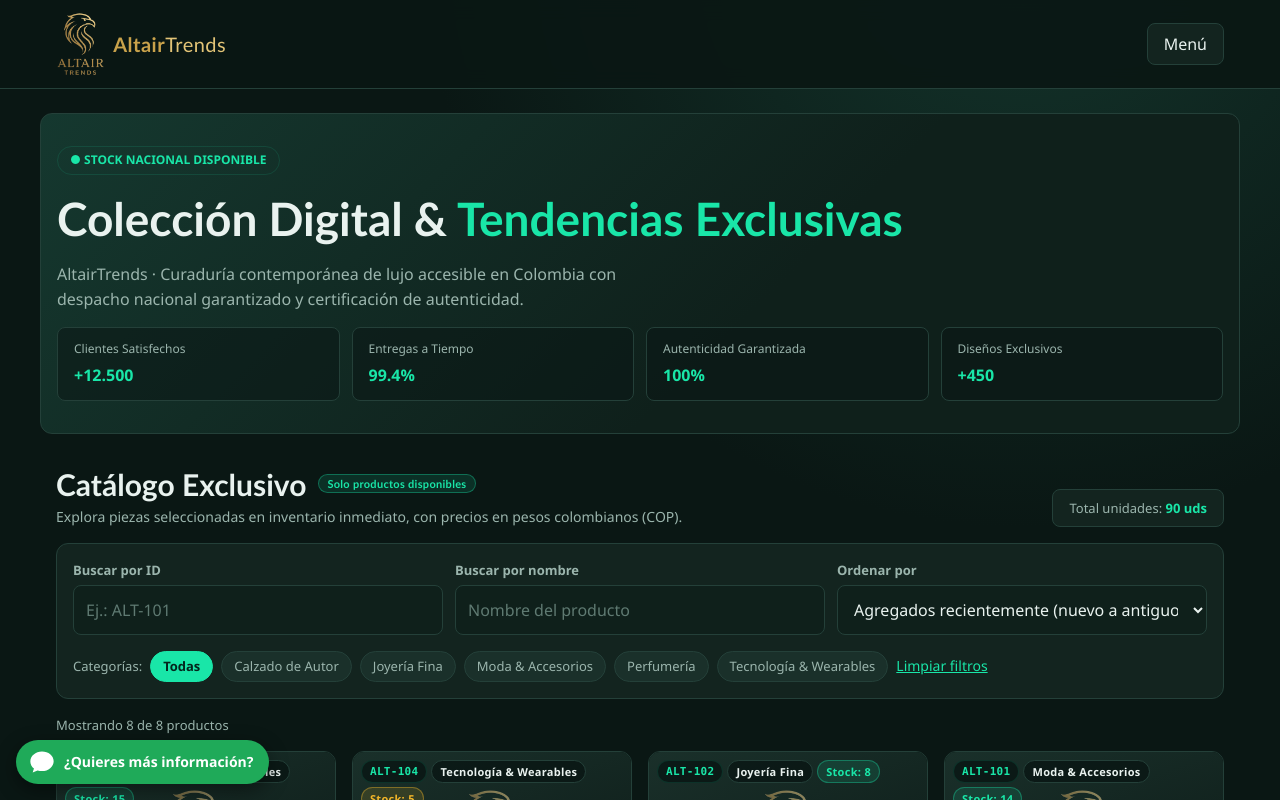
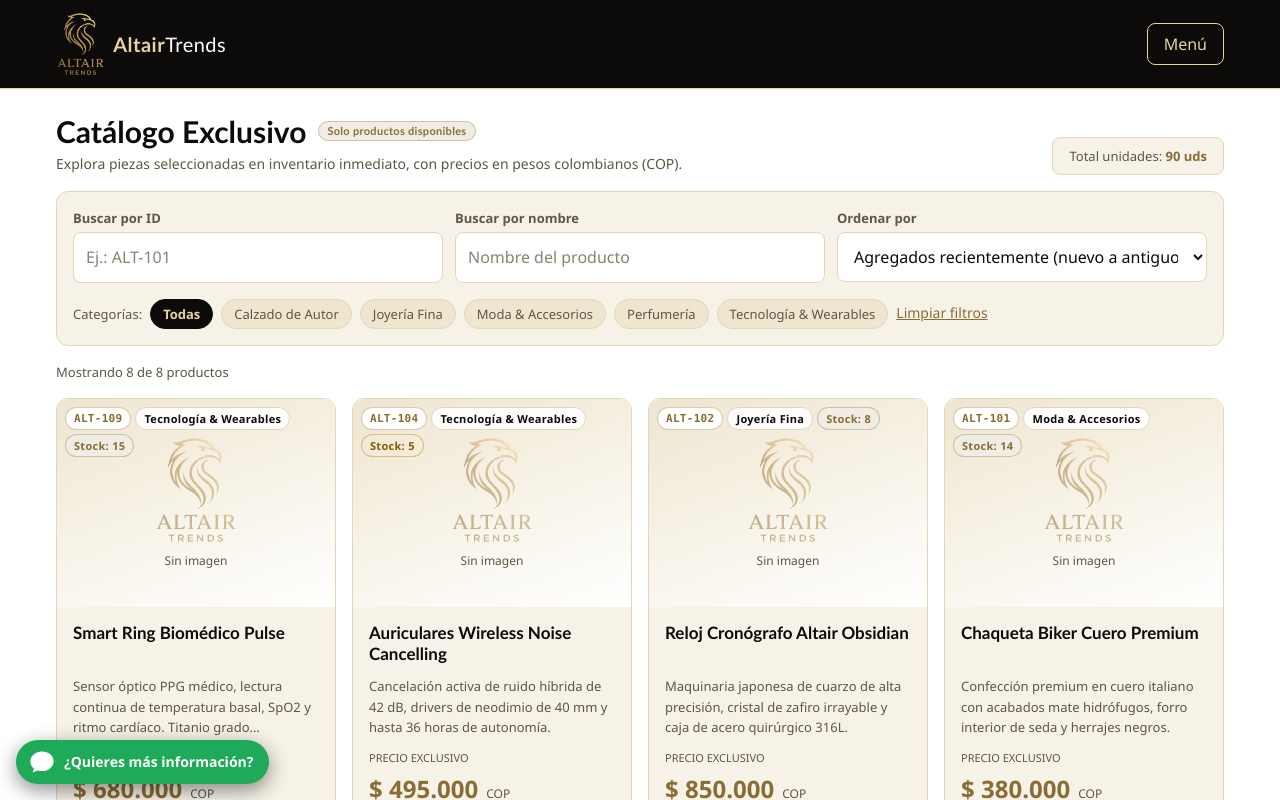
Before and after one commit to GRITHERLAN/AltairTrends, a React (Vite) app: page / in a window 1280 px wide. Shown: the top 800 px of the page. Built offline with nearby package versions, Linux system fonts and the light colour scheme.

Commit message:
-Cambio de paleta de colores -Fijar Filtro-Quitar card seccion catalogo

```diff
--- a/src/components/catalogo/FiltrosUsuario.jsx
+++ b/src/components/catalogo/FiltrosUsuario.jsx
@@ -14,7 +14,7 @@
   }
 
   return (
-    <form className="filtros" onSubmit={(evento) => evento.preventDefault()} aria-label="Filtros del catálogo">
+    <form className="filtros filtros--fijo" onSubmit={(evento) => evento.preventDefault()} aria-label="Filtros del catálogo">
       <div className="filtros__fila">
         <Campo id="filtro-id" etiqueta="Buscar por ID" valor={filtros.id} placeholder="Ej.: ALT-101" onCambio={(e) => cambiar('id', e.target.value)} />
         <Campo id="filtro-nombre" etiqueta="Buscar por nombre" valor={filtros.nombre} placeholder="Nombre del producto" onCambio={(e) => cambiar('nombre', e.target.value)} />
--- a/src/pages/PaginaCatalogo.jsx
+++ b/src/pages/PaginaCatalogo.jsx
@@ -1,19 +1,17 @@
 // ============================================================
 // PaginaCatalogo.jsx
-// Página principal: portada + catálogo con filtros.
+// Página principal: catálogo con filtros.
 // Solo muestra productos con estado Activo.
 // ============================================================
 
 import { useState } from 'react';
 import FiltrosUsuario from '../components/catalogo/FiltrosUsuario';
 import TarjetaProducto from '../components/catalogo/TarjetaProducto';
-import { useConfig } from '../context/ConfigContext';
 import { useProductos } from '../context/ProductosContext';
 import { FILTROS_INICIALES, filtrarProductos, obtenerCategorias } from '../utils/filtrarProductos';
 
 export default function PaginaCatalogo() {
   const { productos } = useProductos();
-  const { config } = useConfig();
   const [filtros, setFiltros] = useState(FILTROS_INICIALES);
 
   // Solo los productos activos son visibles para el usuario.
@@ -24,31 +22,13 @@
 
   return (
     <>
-      <section className="portada contenedor" aria-labelledby="titulo-portada">
-        <p className="portada__etiqueta">● Stock nacional disponible</p>
-        <h1 id="titulo-portada" className="portada__titulo">
-          Colección Digital &amp; <span className="texto-acento">Tendencias Exclusivas</span>
-        </h1>
-        <p className="portada__texto">
-          AltairTrends · Curaduría contemporánea de lujo accesible en Colombia con despacho nacional garantizado y
-          certificación de autenticidad.
-        </p>
-        <ul className="portada__indicadores">
-          {config.indicadores.slice(0, 4).map((indicador) => (
-            <li key={indicador.etiqueta} className="portada__indicador">
-              <span className="portada__indicador-etiqueta">{indicador.etiqueta}</span>
-              <strong className="portada__indicador-valor">{indicador.valor}</strong>
-            </li>
-          ))}
-        </ul>
-      </section>
-
       <section className="catalogo contenedor" aria-labelledby="titulo-catalogo">
         <header className="catalogo__cabecera">
           <div>
-            <h2 id="titulo-catalogo" className="titulo-seccion">
+            {/* Es el encabezado principal (h1) de la página, ya que no hay portada */}
+            <h1 id="titulo-catalogo" className="titulo-seccion">
               Catálogo Exclusivo <span className="insignia insignia--exito">Solo productos disponibles</span>
-            </h2>
+            </h1>
             <p className="catalogo__subtitulo">
               Explora piezas seleccionadas en inventario inmediato, con precios en pesos colombianos (COP).
             </p>
--- a/src/pages/PaginaSobreNosotros.jsx
+++ b/src/pages/PaginaSobreNosotros.jsx
@@ -13,10 +13,12 @@
     <>
       <section className="heroe contenedor" aria-labelledby="titulo-sobre">
         <h1 id="titulo-sobre" className="heroe__titulo">
-          Sobre AltairTrends: <span className="texto-acento">Curaduría Digital de Vanguardia</span>
+          AltairTrends: <span className="texto-acento">¡Alza vuelo con Altair!</span>
         </h1>
         <p className="heroe__texto">
-          Redefinimos el diseño contemporáneo, la moda sostenible y el estilo de vida digital en Colombia y Latinoamérica.
+          Donde las tendencias alzan vuelo.
+          Tienda online colombiana inspirada en la visión del águila: clara, audaz y siempre a la vanguardia.
+          Productos únicos y funcionales para quienes quieren destacar.
         </p>
       </section>
 
--- a/src/styles/base.css
+++ b/src/styles/base.css
@@ -24,8 +24,6 @@
   line-height: 1.55;
   color: var(--color-texto);
   background-color: var(--color-fondo);
-  background-image: radial-gradient(circle at 80% -10%, #14352c 0%, var(--color-fondo) 45%);
-  background-attachment: fixed;
 }
 
 #root {
--- a/src/styles/componentes.css
+++ b/src/styles/componentes.css
@@ -18,7 +18,7 @@
   text-decoration: none;
   border: 0.1rem solid transparent;
   border-radius: var(--radio-pequeno);
-  transition: background 0.2s, color 0.2s, border-color 0.2s;
+  transition: background-color 0.25s ease, color 0.25s ease, border-color 0.25s ease;
 }
 
 .boton:hover {
@@ -31,12 +31,16 @@
 
 .boton--primario {
   color: var(--color-sobre-acento);
-  background: var(--color-acento);
+  background: var(--color-negro);
 }
 
+/* Hover suave: el fondo pasa de negro a un marrón oscuro y el texto champán se
+   mantiene. Antes pasaba de negro a dorado con texto blanco: el texto cambiaba a
+   blanco casi al instante mientras el fondo aún era oscuro, y ese salto brusco de
+   contraste se veía como un parpadeo al entrar y al salir el cursor. */
 .boton--primario:hover:not(:disabled) {
-  color: var(--color-sobre-acento);
-  background: var(--color-acento-hover);
+  background: #8A6D35;
+  color: #ffffff;
 }
 
 .boton--secundario {
@@ -51,13 +55,13 @@
 }
 
 .boton--peligro {
-  color: #ffb4b2;
+  color: var(--color-peligro);
   background: var(--color-peligro-fondo);
-  border-color: rgba(239, 83, 80, 0.4);
+  border-color: var(--color-peligro-borde);
 }
 
 .boton--peligro:hover:not(:disabled) {
-  color: #fff;
+  color: #ffffff;
   background: var(--color-peligro);
 }
 
@@ -100,33 +104,33 @@
 
 .insignia--id {
   color: var(--color-acento);
-  background: rgba(10, 23, 20, 0.85);
-  border-color: var(--color-acento-fondo);
+  background: var(--color-velo);
+  border-color: var(--color-acento-borde);
   font-family: Consolas, monospace;
 }
 
 .insignia--categoria {
   color: var(--color-texto);
-  background: rgba(10, 23, 20, 0.85);
+  background: var(--color-velo);
   border-color: var(--color-borde);
 }
 
 .insignia--exito {
   color: var(--color-acento);
   background: var(--color-acento-fondo);
-  border-color: rgba(25, 230, 168, 0.35);
+  border-color: var(--color-acento-borde);
 }
 
 .insignia--alerta {
   color: var(--color-alerta);
   background: var(--color-alerta-fondo);
-  border-color: rgba(240, 180, 41, 0.4);
+  border-color: var(--color-alerta-borde);
 }
 
 .insignia--critica {
-  color: #ff9c99;
+  color: var(--color-peligro);
   background: var(--color-peligro-fondo);
-  border-color: rgba(239, 83, 80, 0.4);
+  border-color: var(--color-peligro-borde);
 }
 
 .insignia--neutra {
@@ -136,9 +140,9 @@
 }
 
 .insignia--dorada {
-  color: var(--color-dorado-claro);
-  background: rgba(201, 162, 75, 0.14);
-  border-color: rgba(201, 162, 75, 0.45);
+  color: var(--color-acento);
+  background: var(--color-acento-fondo);
+  border-color: var(--color-acento-borde);
 }
 
 /* ---------- Campos de formulario ---------- */
@@ -159,13 +163,13 @@
   width: 100%;
   padding: var(--espacio-3);
   color: var(--color-texto);
-  background: var(--color-fondo-2);
+  background: var(--color-fondo); /* Blanco: resalta sobre las tarjetas crema */
   border: 0.1rem solid var(--color-borde);
   border-radius: var(--radio-pequeno);
 }
 
 .campo__control::placeholder {
-  color: #5f7a72;
+  color: #8a8272;
 }
 
 .campo__control:focus {
@@ -184,7 +188,7 @@
 
 .campo__error {
   font-size: 1.2rem;
-  color: #ff9c99;
+  color: var(--color-peligro);
 }
 
 .campo__ayuda {
@@ -216,13 +220,13 @@
 .mensaje--exito {
   color: var(--color-acento);
   background: var(--color-acento-fondo);
-  border-color: rgba(25, 230, 168, 0.35);
+  border-color: var(--color-acento-borde);
 }
 
 .mensaje--error {
-  color: #ffb4b2;
+  color: var(--color-peligro);
   background: var(--color-peligro-fondo);
-  border-color: rgba(239, 83, 80, 0.4);
+  border-color: var(--color-peligro-borde);
 }
 
 /* ---------- Avisos flotantes (toasts) ---------- */
@@ -279,7 +283,7 @@
   justify-content: center;
   padding: var(--espacio-5) var(--espacio-3);
   overflow-y: auto;
-  background: rgba(3, 10, 8, 0.78);
+  background: var(--color-overlay);
 }
 
 .modal {
@@ -351,11 +355,16 @@
   border-color: var(--color-acento);
 }
 
-.chip--activo {
+/* Chip seleccionado: fondo negro con texto champán.
+   Depende solo de la clase .chip--activo (estado de React), no de :focus,
+   así la marca persiste aunque se haga clic fuera del botón.
+   Se incluye :hover para que no lo sobrescriba ".chip:hover" (mayor especificidad). */
+.chip--activo,
+.chip--activo:hover {
   color: var(--color-sobre-acento);
   font-weight: 700;
-  background: var(--color-acento);
-  border-color: var(--color-acento);
+  background: var(--color-negro);
+  border-color: var(--color-negro);
 }
 
 /* ---------- Media (imagen / video / marcador) ---------- */
@@ -398,12 +407,16 @@
   background: var(--color-superficie);
   border: 0.1rem solid var(--color-borde);
   border-radius: var(--radio);
-  transition: transform 0.2s, border-color 0.2s;
+  transition: border-color 0.2s, box-shadow 0.2s;
 }
 
+/* Efecto hover sin mover la tarjeta. Antes se usaba translateY(-0.3rem), pero al
+   subir la tarjeta el cursor (sobre todo en los botones, junto al borde inferior)
+   quedaba fuera de ella, se perdía el hover, la tarjeta bajaba y se repetía:
+   eso causaba el parpadeo al entrar y salir. Con borde y sombra no hay desplazamiento. */
 .tarjeta:hover {
-  transform: translateY(-0.3rem);
-  border-color: rgba(25, 230, 168, 0.5);
+  border-color: var(--color-acento);
+  box-shadow: 0 0.4rem 1.2rem rgba(12, 11, 9, 0.18);
 }
 
 .tarjeta__media {
@@ -429,6 +442,20 @@
   display: flex;
   flex-wrap: wrap;
   gap: var(--espacio-1);
+}
+
+/* Las etiquetas de estado van sobre la imagen: se les suma el velo blanco para que se lean
+   aunque la imagen sea de un color intenso. */
+.tarjeta__etiquetas .insignia--exito {
+  background: linear-gradient(var(--color-acento-fondo), var(--color-acento-fondo)), var(--color-velo);
+}
+
+.tarjeta__etiquetas .insignia--alerta {
+  background: linear-gradient(var(--color-alerta-fondo), var(--color-alerta-fondo)), var(--color-velo);
+}
+
+.tarjeta__etiquetas .insignia--critica {
+  background: linear-gradient(var(--color-peligro-fondo), var(--color-peligro-fondo)), var(--color-velo);
 }
 
 .tarjeta__cuerpo {
@@ -517,7 +544,7 @@
   font-size: 2.8rem;
   line-height: 1;
   color: var(--color-texto);
-  background: rgba(10, 23, 20, 0.75);
+  background: var(--color-velo);
   border: 0.1rem solid var(--color-borde);
   border-radius: 50%;
   transform: translateY(-50%);
@@ -525,7 +552,7 @@
 
 .carrusel__flecha:hover {
   color: var(--color-sobre-acento);
-  background: var(--color-acento);
+  background: var(--color-negro);
 }
 
 .carrusel__flecha--izq {
@@ -542,7 +569,7 @@
   bottom: var(--espacio-3);
   padding: 0.2rem var(--espacio-2);
   font-size: 1.2rem;
-  background: rgba(10, 23, 20, 0.8);
+  background: var(--color-velo);
   border-radius: var(--radio-pildora);
 }
 
@@ -588,7 +615,7 @@
   padding: var(--espacio-4) var(--espacio-5);
   color: var(--color-alerta);
   background: var(--color-alerta-fondo);
-  border: 0.1rem solid rgba(240, 180, 41, 0.45);
+  border: 0.1rem solid var(--color-alerta-borde);
   border-radius: var(--radio);
 }
 
--- a/src/styles/layout.css
+++ b/src/styles/layout.css
@@ -20,7 +20,7 @@
   display: inline-flex;
   align-items: center;
   gap: var(--espacio-2);
-  color: var(--color-dorado);
+  color: var(--color-champan);
   text-decoration: none;
 }
 
@@ -49,7 +49,7 @@
 }
 
 .marca__nombre-trends {
-  color: var(--color-dorado-claro);
+  color: var(--color-sobre-negro);
   font-weight: 400;
 }
 
@@ -58,9 +58,8 @@
   position: sticky;
   top: 0;
   z-index: 50;
-  background: rgba(10, 23, 20, 0.92);
-  backdrop-filter: blur(1rem);
-  border-bottom: 0.1rem solid var(--color-borde);
+  background: var(--color-negro);
+  border-bottom: 0.1rem solid var(--color-champan);
 }
 
 .cabecera__contenido {
@@ -75,8 +74,9 @@
 .cabecera__menu-boton {
   display: none;
   padding: var(--espacio-2) var(--espacio-4);
-  background: var(--color-superficie);
-  border: 0.1rem solid var(--color-borde);
+  color: var(--color-champan);
+  background: transparent;
+  border: 0.1rem solid var(--color-champan);
   border-radius: var(--radio-pequeno);
 }
 
@@ -96,16 +96,16 @@
 .cabecera__enlace {
   display: inline-block;
   padding-block: var(--espacio-1);
-  color: var(--color-texto-suave);
+  color: var(--color-sobre-negro-suave);
   font-size: 1.5rem;
   border-bottom: 0.2rem solid transparent;
 }
 
 .cabecera__enlace:hover,
 .cabecera__enlace--activo {
-  color: var(--color-texto);
+  color: var(--color-sobre-negro);
   text-decoration: none;
-  border-bottom-color: var(--color-acento);
+  border-bottom-color: var(--color-champan);
 }
 
 .cabecera__sesion {
@@ -119,13 +119,31 @@
   align-items: center;
   gap: var(--espacio-2);
   font-size: 1.4rem;
-  color: var(--color-texto-suave);
+  color: var(--color-sobre-negro-suave);
+}
+
+/* La insignia "Admin" va en champán porque la cabecera es negra. */
+.cabecera .insignia--dorada {
+  color: var(--color-champan);
+  background: transparent;
+  border-color: var(--color-champan);
+}
+
+/* El botón primario es negro, así que dentro de la cabecera negra se invierte. */
+.cabecera .boton--primario {
+  color: var(--color-negro);
+  background: var(--color-champan);
+}
+
+.cabecera .boton--primario:hover:not(:disabled) {
+  color: var(--color-negro);
+  background: var(--color-sobre-negro);
 }
 
 /* ---------- Pie ---------- */
 .pie {
-  border-top: 0.1rem solid var(--color-borde);
-  background: var(--color-fondo-2);
+  border-top: 0.1rem solid var(--color-champan);
+  background: var(--color-negro);
   padding-block: var(--espacio-5);
 }
 
@@ -139,7 +157,16 @@
 .pie__contacto,
 .pie__legal {
   font-size: 1.3rem;
-  color: var(--color-texto-suave);
+  color: var(--color-sobre-negro-suave);
+}
+
+/* Los enlaces del pie (correo y teléfono) van en champán sobre el fondo negro. */
+.pie a {
+  color: var(--color-champan);
+}
+
+.pie a:hover {
+  color: var(--color-sobre-negro);
 }
 
 .pie__marca {
--- a/src/styles/paginas.css
+++ b/src/styles/paginas.css
@@ -25,63 +25,6 @@
   font-weight: 700;
   letter-spacing: 0.1rem;
   text-transform: uppercase;
-  color: var(--color-acento);
-}
-
-/* ---------- Catálogo: portada ---------- */
-.portada {
-  display: flex;
-  flex-direction: column;
-  gap: var(--espacio-4);
-  margin-bottom: var(--espacio-6);
-  padding-block: var(--espacio-6);
-  background: linear-gradient(135deg, #15382f 0%, var(--color-fondo-2) 60%);
-  border: 0.1rem solid var(--color-borde);
-  border-radius: var(--radio);
-}
-
-.portada__etiqueta {
-  align-self: flex-start;
-  padding: var(--espacio-1) var(--espacio-3);
-  font-size: 1.2rem;
-  font-weight: 700;
-  text-transform: uppercase;
-  color: var(--color-acento);
-  border: 0.1rem solid var(--color-acento-fondo);
-  border-radius: var(--radio-pildora);
-}
-
-.portada__titulo {
-  font-size: clamp(2.8rem, 5vw, 4.6rem);
-}
-
-.portada__texto {
-  max-width: 60rem;
-  color: var(--color-texto-suave);
-}
-
-.portada__indicadores {
-  display: grid;
-  grid-template-columns: repeat(auto-fit, minmax(17rem, 1fr));
-  gap: var(--espacio-3);
-}
-
-.portada__indicador {
-  display: flex;
-  flex-direction: column;
-  gap: var(--espacio-1);
-  padding: var(--espacio-3) var(--espacio-4);
-  background: rgba(10, 23, 20, 0.55);
-  border: 0.1rem solid var(--color-borde);
-  border-radius: var(--radio-pequeno);
-}
-
-.portada__indicador-etiqueta {
-  font-size: 1.2rem;
-  color: var(--color-texto-suave);
-}
-
-.portada__indicador-valor {
   color: var(--color-acento);
 }
 
@@ -139,6 +82,19 @@
   background: var(--color-superficie);
   border: 0.1rem solid var(--color-borde);
   border-radius: var(--radio);
+}
+
+/* Filtros del catálogo: se quedan fijos justo debajo de la cabecera al hacer scroll.
+   - top: altura de la cabecera (≈ 8.9rem) + un pequeño margen.
+   - z-index menor que el de la cabecera (50) para que nunca la tape.
+   - max-height + overflow: en pantallas bajas (celular) el card no ocupa toda la
+     pantalla; si no cabe, se desplaza internamente. */
+.filtros--fijo {
+  position: sticky;
+  top: 9.6rem;
+  z-index: 40;
+  max-height: calc(100vh - 11rem);
+  overflow-y: auto;
 }
 
 .filtros__fila {
@@ -219,7 +175,7 @@
 }
 
 .producto__stock--agotado {
-  color: #ff9c99;
+  color: var(--color-peligro);
   background: var(--color-peligro-fondo);
 }
 
@@ -247,7 +203,7 @@
   margin-bottom: var(--espacio-6);
   padding-block: var(--espacio-7);
   text-align: center;
-  background: linear-gradient(135deg, #15382f 0%, var(--color-fondo-2) 70%);
+  background: linear-gradient(135deg, var(--color-superficie-2) 0%, var(--color-fondo-2) 70%);
   border: 0.1rem solid var(--color-borde);
   border-radius: var(--radio);
 }
@@ -377,15 +333,15 @@
   padding: var(--espacio-3) var(--espacio-4);
   font-size: 1.3rem;
   color: var(--color-texto-suave);
-  background: rgba(201, 162, 75, 0.1);
-  border: 0.1rem dashed rgba(201, 162, 75, 0.5);
+  background: var(--color-acento-fondo);
+  border: 0.1rem dashed var(--color-acento-borde);
   border-radius: var(--radio-pequeno);
 }
 
 .nota__titulo {
   margin-bottom: var(--espacio-1);
   font-weight: 700;
-  color: var(--color-dorado-claro);
+  color: var(--color-acento);
 }
 
 /* ---------- Multimedia en el formulario de producto ---------- */
--- a/src/styles/variables.css
+++ b/src/styles/variables.css
@@ -1,37 +1,56 @@
 /* ============================================================
    variables.css
-   Paleta y medidas globales. Los colores salen de las imágenes de
-   la carpeta Design (verde oscuro + menta); el dorado sale del logo.
+   Paleta y medidas globales. Los colores salen de la "Opción E ·
+   Negro y Champán sobre Blanco" (Design/Cambio_Paleta_colores.pdf):
+     #0C0B09 negro · #E6D3A3 champán · #8A6D35 dorado oscuro
+     #F7F2E7 crema  · #FFFFFF blanco
+   Los tonos intermedios (bordes, textos suaves, estados) están
+   derivados de esa paleta para mantener un buen contraste.
    Todas las medidas están en rem (1rem = 10px, ver base.css).
    ============================================================ */
 
 :root {
-  /* Fondos */
-  --color-fondo: #0a1714;
-  --color-fondo-2: #0f201b;
-  --color-superficie: #13241f;
-  --color-superficie-2: #1a302a;
-  --color-borde: #244039;
+  /* Colores base de la paleta */
+  --color-negro: #0c0b09;
+  --color-champan: #e6d3a3;
 
-  /* Texto */
-  --color-texto: #e9f2ef;
-  --color-texto-suave: #9bb5ad;
+  /* Fondos (tema claro: blanco y crema) */
+  --color-fondo: #ffffff;
+  --color-fondo-2: #f7f2e7;
+  --color-superficie: #f7f2e7;
+  --color-superficie-2: #efe6d0;
+  --color-borde: #e2d6b8;
 
-  /* Acento (menta del diseño) */
-  --color-acento: #19e6a8;
-  --color-acento-hover: #5cf2c6;
-  --color-acento-fondo: rgba(25, 230, 168, 0.12);
-  --color-sobre-acento: #04251c;
+  /* Texto sobre fondos claros */
+  --color-texto: #0c0b09;
+  --color-texto-suave: #5e5646;
 
-  /* Dorado del logo (para las letras del nombre de marca) */
-  --color-dorado: #c9a24b;
-  --color-dorado-claro: #e3c477;
+  /* Texto sobre fondos negros (cabecera y pie) */
+  --color-sobre-negro: #ffffff;
+  --color-sobre-negro-suave: #c9bfa6;
 
-  /* Estados */
-  --color-alerta: #f0b429;
-  --color-alerta-fondo: rgba(240, 180, 41, 0.14);
-  --color-peligro: #ef5350;
-  --color-peligro-fondo: rgba(239, 83, 80, 0.16);
+  /* Acento (dorado oscuro de la paleta) */
+  --color-acento: #8a6d35;
+  --color-acento-hover: #6f5626;
+  --color-acento-fondo: rgba(138, 109, 53, 0.12);
+  --color-acento-borde: rgba(138, 109, 53, 0.35);
+  --color-sobre-acento: #e6d3a3; /* Texto de los botones negros */
+
+  /* Champán: nombre de marca sobre fondo negro */
+  --color-dorado: #e6d3a3;
+  --color-dorado-claro: #f1e4bf;
+
+  /* Estados (ajustados para que se lean sobre fondos claros) */
+  --color-alerta: #8a5a00;
+  --color-alerta-fondo: rgba(176, 120, 0, 0.14);
+  --color-alerta-borde: rgba(176, 120, 0, 0.4);
+  --color-peligro: #b3261e;
+  --color-peligro-fondo: rgba(179, 38, 30, 0.1);
+  --color-peligro-borde: rgba(179, 38, 30, 0.35);
+
+  /* Capas translúcidas */
+  --color-velo: rgba(255, 255, 255, 0.92); /* Etiquetas sobre las imágenes */
+  --color-overlay: rgba(12, 11, 9, 0.6); /* Fondo detrás de los modales */
 
   /* Tipografía */
   --fuente-base: 'Segoe UI', system-ui, -apple-system, 'Helvetica Neue', Arial, sans-serif;
@@ -49,5 +68,5 @@
   --radio-pequeno: 0.8rem;
   --radio-pildora: 99.9rem;
   --ancho-maximo: 120rem;
-  --sombra: 0 1rem 3rem rgba(0, 0, 0, 0.35);
+  --sombra: 0 1rem 3rem rgba(12, 11, 9, 0.18);
 }
```
Also changed, not shown: .claude/settings.json (added), 2 other files (tests, documents, lock files or other folders).
